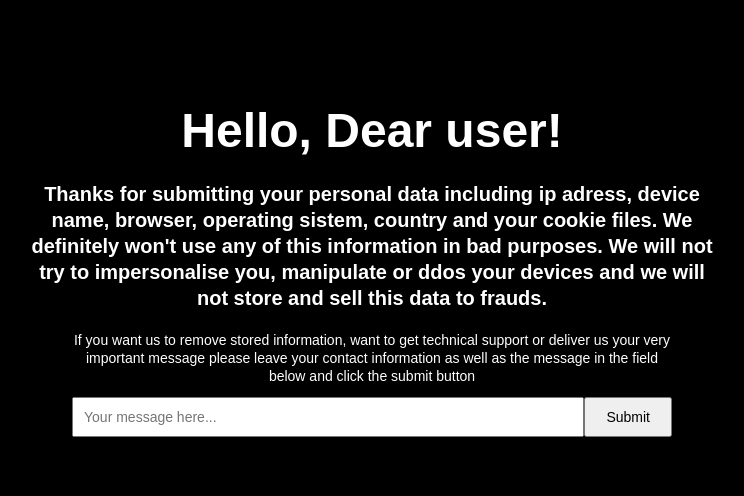
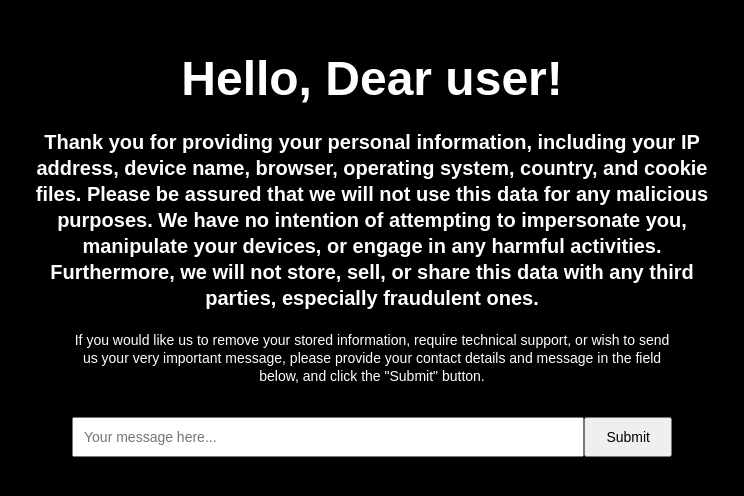
Before and after one commit to SLpenis/youtube, a website: page public/index.html in a window 1280 px wide. Shown: the part 154-650 px from the top of the page, without its empty margins (268-1012 px from the left). Drawn offline with Linux system fonts and the light colour scheme; no server answers.

Commit message:
Significantly changed text and relocated it

```diff
--- a/public/index.html
+++ b/public/index.html
@@ -20,6 +20,7 @@
     h1 {
       font-size: 48px;
       margin-bottom: 6px;
+      margin-top: 0;
     }
     h2 {
       font-size: 20px;
@@ -37,6 +38,7 @@
       display: flex;
       width: 100%;
       max-width: 600px;
+      margin-top: 20px;
     }
     .form input {
       flex-grow: 1;
@@ -52,8 +54,8 @@
 </head>
 <body>
   <h1>Hello, Dear user!</h1>
-  <h2>Thanks for submitting your personal data including ip adress, device name, browser, operating sistem, country and your cookie files. We definitely won't use any of this information in bad purposes. We will not try to impersonalise you, manipulate or ddos your devices and we will not store and sell this data to frauds.</h2>
-  <p>If you want us to remove stored information, want to get technical support or deliver us your very important message please leave your contact information as well as the message in the field below and click the submit button</p>
+  <h2>Thank you for providing your personal information, including your IP address, device name, browser, operating system, country, and cookie files. Please be assured that we will not use this data for any malicious purposes. We have no intention of attempting to impersonate you, manipulate your devices, or engage in any harmful activities. Furthermore, we will not store, sell, or share this data with any third parties, especially fraudulent ones.</h2>
+  <p>If you would like us to remove your stored information, require technical support, or wish to send us your very important message, please provide your contact details and message in the field below, and click the "Submit" button.</p>
 
   <div class="form">
     <input type="text" id="userMessage" placeholder="Your message here..." />
@@ -79,7 +81,7 @@
       setTimeout(() => {
         input.disabled = false;
         btn.disabled = false;
-      }, 60000);
+      }, 60000); // 60 секунд блокировки
     }
   </script>
 </body>
```
